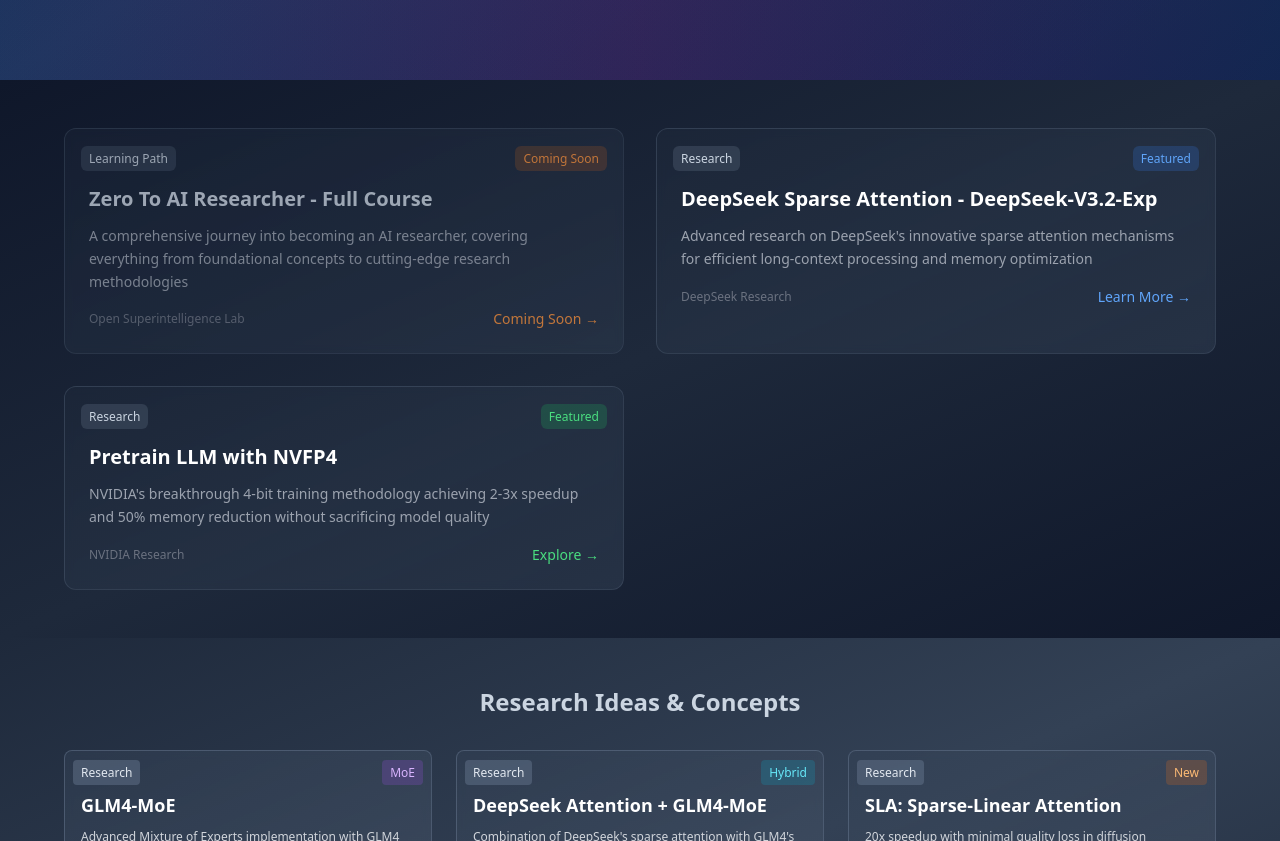
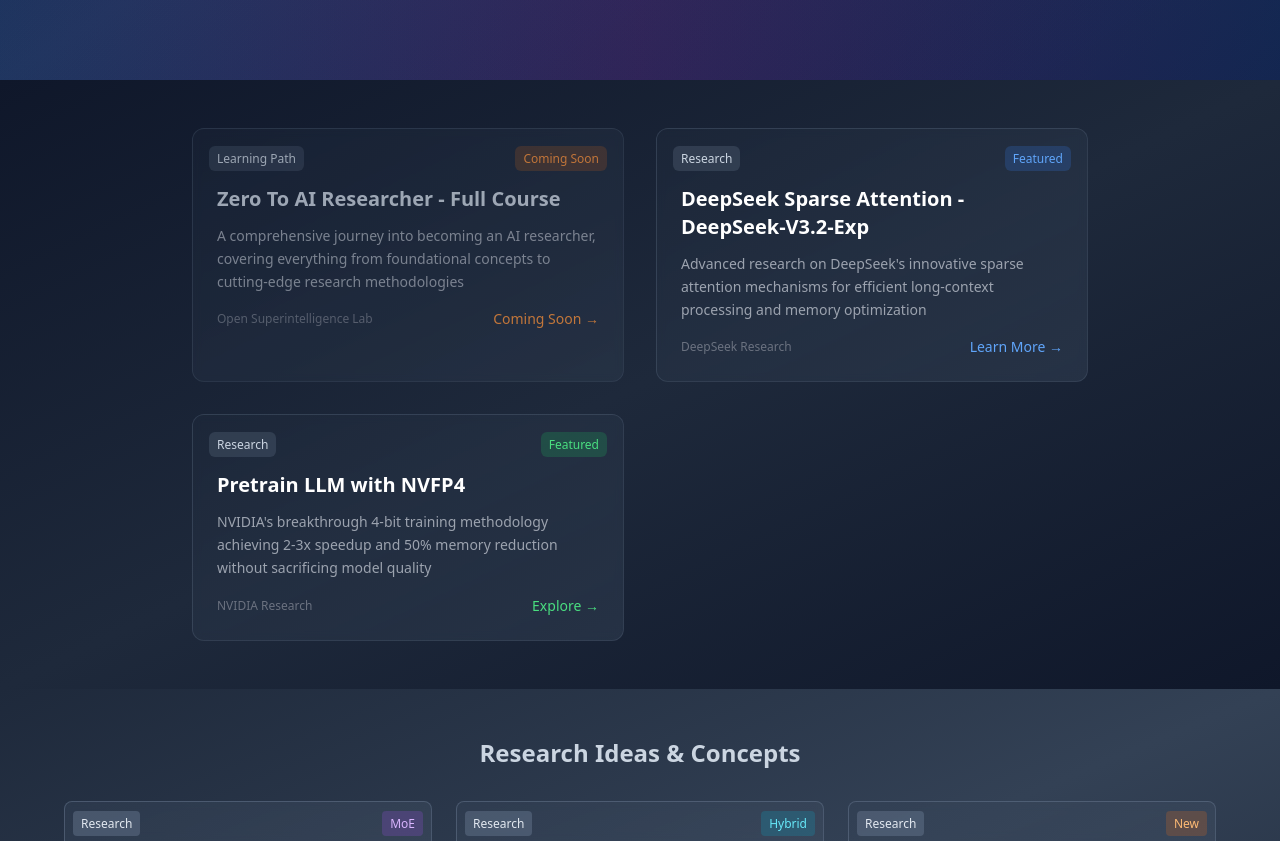
Before and after one commit to Open-Superintelligence-Lab/Open-Superintelligence-Lab.github.io, a Next.js app: page / in a window 1280 px wide. Shown: the part 720-1561 px from the top of the page. Built offline with nearby package versions, Linux system fonts and the light colour scheme.

Commit message:
home fix

```diff
--- a/app/page.tsx
+++ b/app/page.tsx
@@ -172,7 +172,7 @@ export default function Home() {
       {/* Main Projects Section */}
       <main id="research-projects" className="bg-gradient-to-br from-slate-900 via-slate-800 to-slate-900 py-12">
         <div className="container mx-auto px-6">
-          <div className="grid grid-cols-1 md:grid-cols-2 gap-8 max-w-6xl mx-auto">
+          <div className="grid grid-cols-1 md:grid-cols-2 gap-8 max-w-4xl mx-auto">
             {/* Road to AI Researcher Project */}
             <div className="group relative bg-gradient-to-br from-slate-800/50 to-slate-700/50 backdrop-blur-sm border border-slate-600/50 rounded-xl p-6 opacity-75 cursor-not-allowed">
               <div className="absolute top-4 left-4">
```
